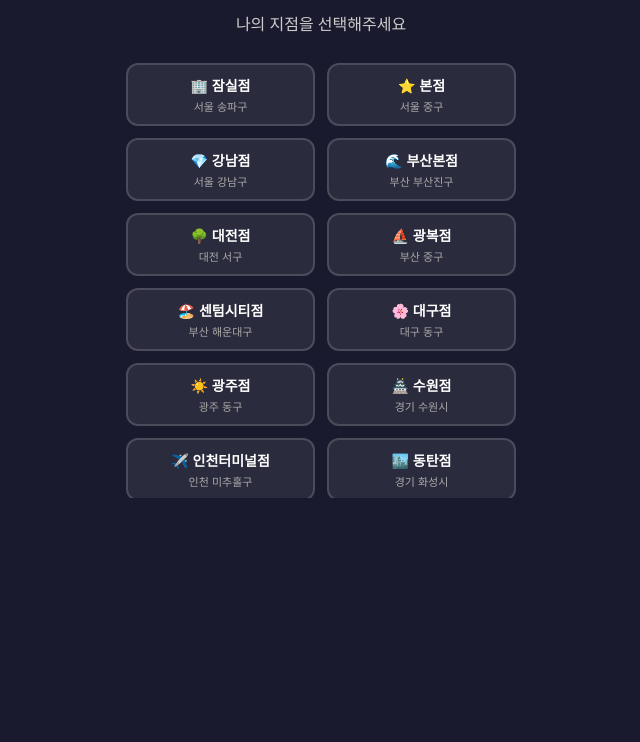
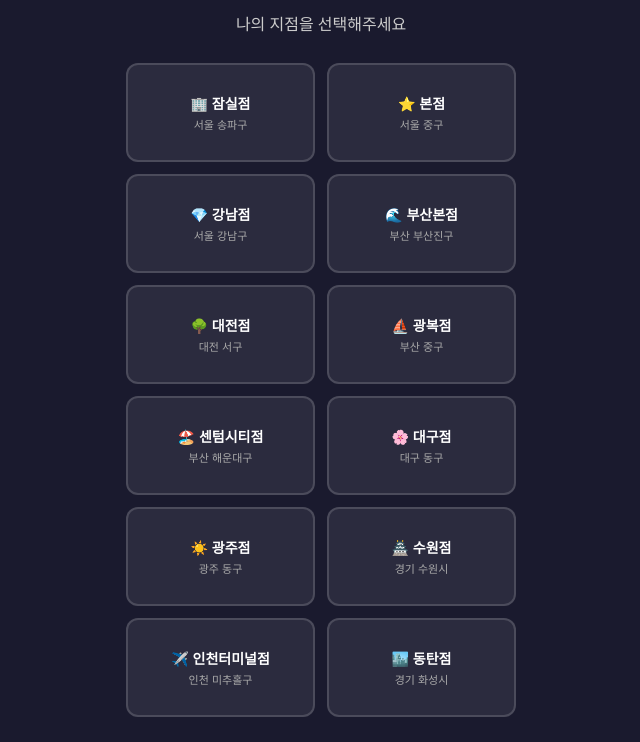
Before and after one commit to yeeun0560-star/lotte-escape, a plain HTML site: page index.html in a window 1280 px wide. Shown: the part 180-922 px from the top of the page, without its empty margins (319-959 px from the left). Before the commit the page ends 800 px from the top, so only its background shows below. Drawn offline with Linux system fonts and the light colour scheme.

Commit message:
Add files via upload

```diff
--- a/style.css
+++ b/style.css
@@ -51,6 +51,7 @@ body {
 #branch-screen.active {
     justify-content: flex-start;
     padding-top: 30px;
+    overflow-y: auto;
 }
 
 /* 시작 화면 */
@@ -897,8 +898,6 @@ body {
     display: grid;
     grid-template-columns: repeat(2, 1fr);
     gap: 12px;
-    max-height: 55vh;
-    overflow-y: auto;
     padding: 5px;
 }
 
@@ -906,8 +905,9 @@ body {
     display: flex;
     flex-direction: column;
     align-items: center;
+    justify-content: center;
     width: 100%;
-    padding: 0;
+    padding: 18px 12px;
     font-size: 16px;
     border: 2px solid rgba(255, 255, 255, 0.15);
     border-radius: 12px;
@@ -916,7 +916,6 @@ body {
     cursor: pointer;
     transition: all 0.3s ease;
     text-align: center;
-    overflow: hidden;
 }
 
 .branch-btn:hover {
```
